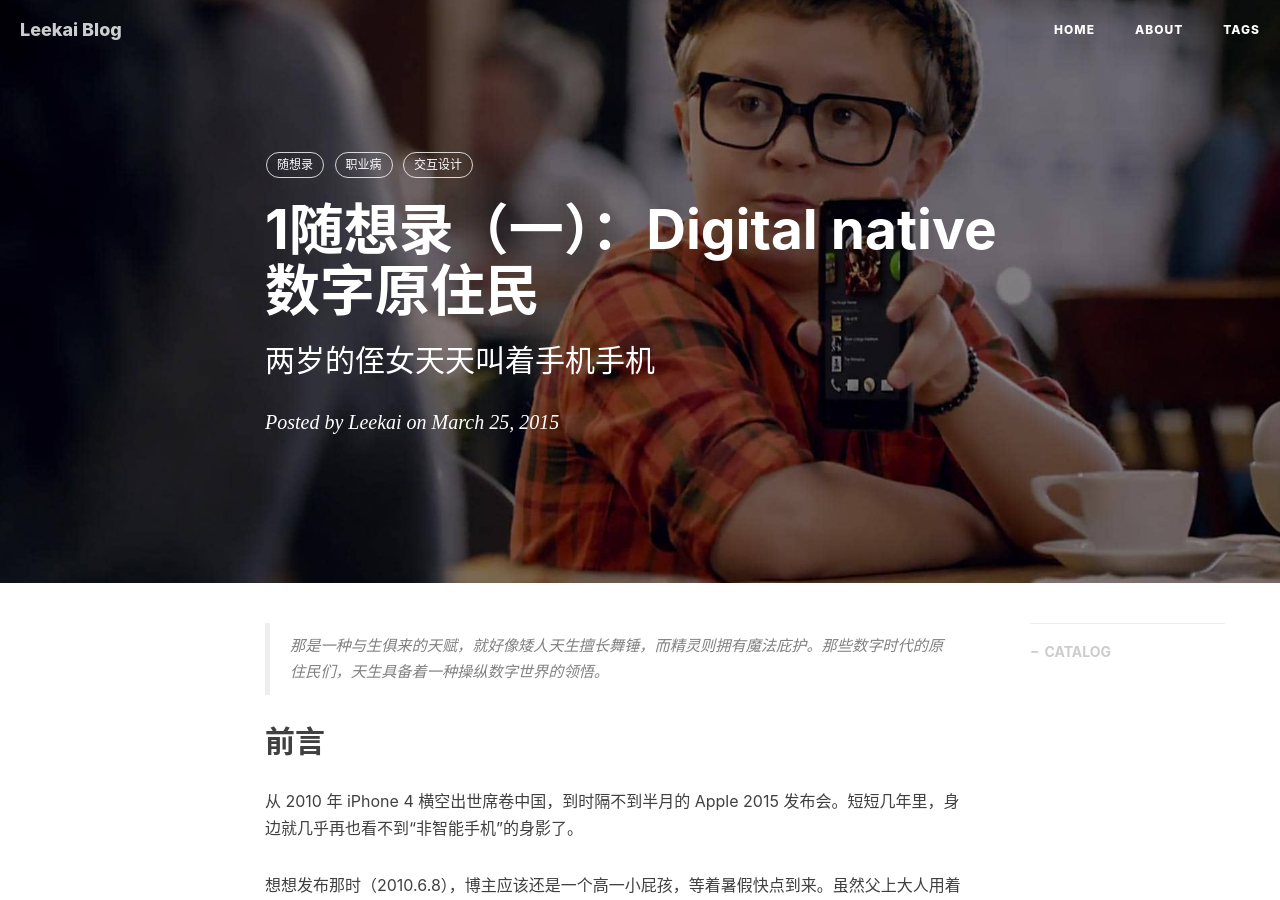
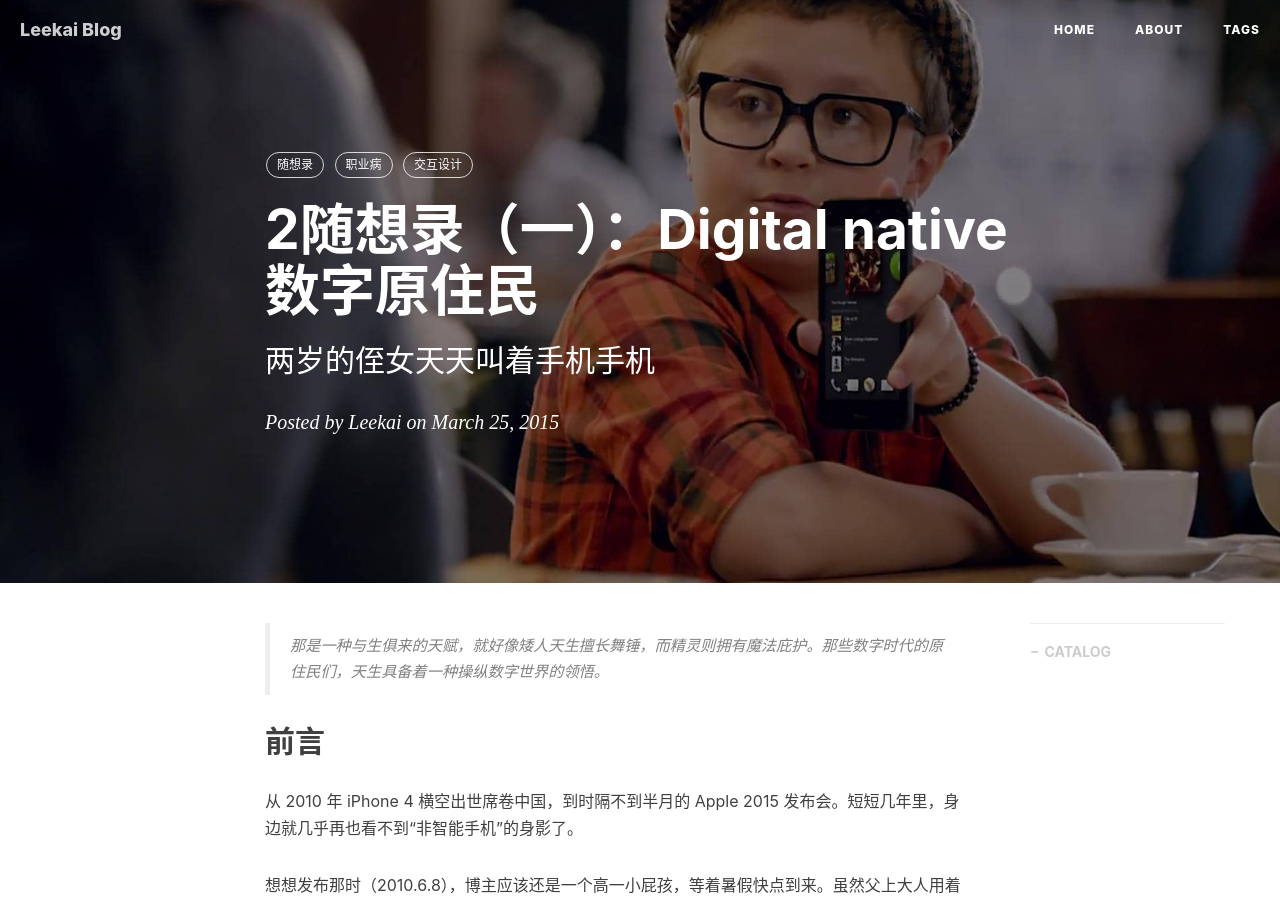
Before and after one commit to xtf115/xtf115.github.io, a Jekyll site: the page built from _posts/2015-03-25-digital-native.markdown, in a window 1280 px wide and 900 px high. Built offline with Jekyll 4.4.1, drawn with Linux system fonts in a browser that asks for light colours; nearby versions of some CDN libraries; comment, search, counter and statistics services are not loaded.

Commit message:
update pages

```diff
--- a/_includes/footer.html
+++ b/_includes/footer.html
@@ -226,7 +226,7 @@
 
         // appending
         a.each(function () {
-            alert('123');
+            alert('2');
             n = $(this).prop('tagName').toLowerCase();
             i = "#"+$(this).prop('id');
             t = $(this).text();
--- a/_posts/2015-03-25-digital-native.markdown
+++ b/_posts/2015-03-25-digital-native.markdown
@@ -1,6 +1,6 @@
 ---
 layout:     post
-title:      "1随想录（一）：Digital native 数字原住民"
+title:      "2随想录（一）：Digital native 数字原住民"
 subtitle:   " 两岁的侄女天天叫着手机手机 "
 date:       2015-03-25
 author:     "Leekai"
```
Also changed, not shown: other parts of _includes/footer.html (+2 -1 lines).
